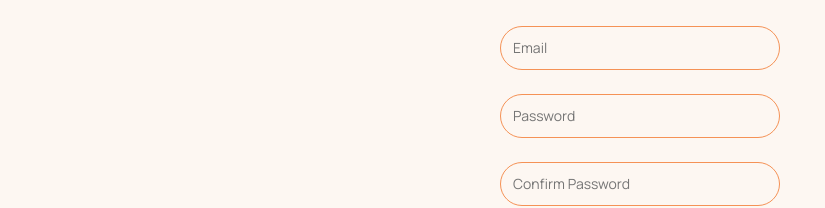
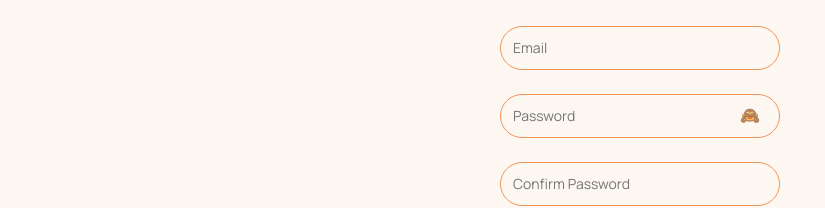
Before and after one commit to fantusya/petly, a React (Create React App) app: page /petly/notice in a window 1280 px wide. Shown: the part 121-329 px from the top of the page, without its empty margins (0-825 px from the left). Built offline with nearby package versions, Linux system fonts and the light colour scheme; no server answers.

Commit message:
не проверяй

```diff
--- a/src/helpers/validationSchemas/RegisterValidationSchema.jsx
+++ b/src/helpers/validationSchemas/RegisterValidationSchema.jsx
@@ -15,9 +15,7 @@ const registerValidationSchema = Yup.object({
     .max(32, 'Maximum 32 symbols')
     .required('Required field'),
   confirm: Yup.string()
-    .matches(/^\S+$/, 'Does not match the password')
-    .min(7, 'Does not match the password')
-    .max(32, 'Does not match the password')
+    .oneOf([Yup.ref('password'), null], 'Passwords must match')
     .required('Required field'),
   name: Yup.string()
     .matches(
@@ -28,6 +26,8 @@ const registerValidationSchema = Yup.object({
   city: Yup.string().required('Required field (City, region)'),
   phone: Yup.string()
     .matches(/^\+380\d{9}$/, 'Invalid phone number(+380111111111)')
+    .min(13)
+    .max(13)
     .required('Required field'),
 });
 
--- a/src/pages/RegisterPage/RegisterPage.jsx
+++ b/src/pages/RegisterPage/RegisterPage.jsx
@@ -1,11 +1,13 @@
 import {
   H2,
   Wrapper,
-  Input,
+  InputReg,
   RegisterForm,
   RegisterButton,
   Text,
   ErrorValid,
+  Button,
+  Div,
 } from 'pages/RegisterPage/RegisterPage.styled';
 import { Formik } from 'formik';
 
@@ -27,6 +29,7 @@ const initialValues = {
 };
 
 export const RegisterPage = () => {
+  // ____________________________________________________________________________
   const [currentStep, setCarrentStep] = useState(0);
 
   const dispatch = useDispatch();
@@ -39,11 +42,6 @@ export const RegisterPage = () => {
     setCarrentStep(prev => prev - 1);
   };
 
-  const steps = [
-    <StepOne next={handleNextStep} />,
-    <StepTwo back={handlePrevStep} />,
-  ];
-
   const handleSubmit = (
     { email, password, name, city, phone },
     { resetForm }
@@ -54,6 +52,11 @@ export const RegisterPage = () => {
     console.log(email);
     console.log(password);
   };
+
+  const steps = [
+    <StepOne next={handleNextStep} />,
+    <StepTwo back={handlePrevStep} />,
+  ];
 
   return (
     <section>
@@ -87,20 +90,44 @@ export const RegisterPage = () => {
 };
 
 const StepOne = props => {
+  const [passwordVisibility, setPasswordVisibility] = useState(false);
+
+  const toggleShowPassword = () => {
+    setPasswordVisibility(!passwordVisibility);
+  };
+
   return (
     <>
-      <Input type="email" name="email" placeholder="Email" autoComplete="off" />
+      <InputReg
+        type="email"
+        name="email"
+        placeholder="Email"
+        autoComplete="off"
+      />
       <ErrorValid name="email" component="div" />
-      <Input type="password" name="password" placeholder="Password" />
+      <Div>
+        <InputReg
+          // type="password"
+          id="password"
+          name="password"
+          placeholder="Password"
+          type={passwordVisibility ? 'text' : 'password'}
+        ></InputReg>
+        <Button type="button" onClick={toggleShowPassword}>
+          {passwordVisibility ? '🐵' : '🙈'}
+        </Button>
+      </Div>
       <ErrorValid name="password" component="div" />
-      <Input type="password" name="confirm" placeholder="Confirm Password" />
+
+      <InputReg
+        // type="password"
+        type={passwordVisibility ? 'text' : 'password'}
+        name="confirm"
+        placeholder="Confirm Password"
+      />
+
       <ErrorValid name="confirm" component="div" />
-      <RegisterButton
-        type="button"
-        onClick={props.next}
-        id="next"
-        // disabled={props.valid}
-      >
+      <RegisterButton type="button" onClick={props.next} disabled={false}>
         Next
       </RegisterButton>
     </>
@@ -109,11 +136,11 @@ const StepOne = props => {
 const StepTwo = props => {
   return (
     <>
-      <Input type="text" name="name" placeholder="Name" />
+      <InputReg type="text" name="name" placeholder="Name" />
       <ErrorValid name="name" component="div" />
-      <Input type="text" name="city" placeholder="City, region" />
+      <InputReg type="text" name="city" placeholder="City, region" />
       <ErrorValid name="city" component="div" />
-      <Input type="tel" name="phone" placeholder="Mobile phone" />
+      <InputReg type="tel" name="phone" placeholder="Mobile phone" />
       <ErrorValid name="phone" component="div" />
 
       <RegisterButton type="submit">Register</RegisterButton>
--- a/src/pages/RegisterPage/RegisterPage.styled.jsx
+++ b/src/pages/RegisterPage/RegisterPage.styled.jsx
@@ -26,7 +26,7 @@ export const RegisterForm = styled(Form)`
   flex-direction: column;
 `;
 
-export const Input = styled(Field)`
+export const InputReg = styled(Field)`
   background-color: ${p => p.theme.colors.background};
   border-radius: 40px;
   border: 1px solid ${p => p.theme.colors.accent};
@@ -38,7 +38,9 @@ export const Input = styled(Field)`
   line-height: 19px;
 
   font-size: ${p => p.theme.fontSizes[1]};
+  position: relative;
 `;
+
 export const H2 = styled.h2`
   font-weight: 700;
   font-size: ${p => p.theme.fontSizes[5]};
@@ -53,6 +55,7 @@ export const H2 = styled.h2`
 
   color: #111111;
 `;
+
 export const RegisterButton = styled.button`
   border: ${p => p.theme.borders.bold} ${p => p.theme.colors.accent};
   border-radius: ${p => p.theme.radii.small};
@@ -97,3 +100,18 @@ export const ErrorValid = styled(ErrorMessage)`
   font-size: 11px;
   line-height: 15px;
 `;
+export const Button = styled.button`
+  position: absolute;
+  top: 35px;
+  left: 240px;
+  display: flex;
+  flex-direction: column;
+  align-items: center;
+  width: 20px;
+  height: 20px;
+  border: none;
+  background-color: inherit;
+`;
+export const Div = styled.div`
+  position: relative;
+`;
```
